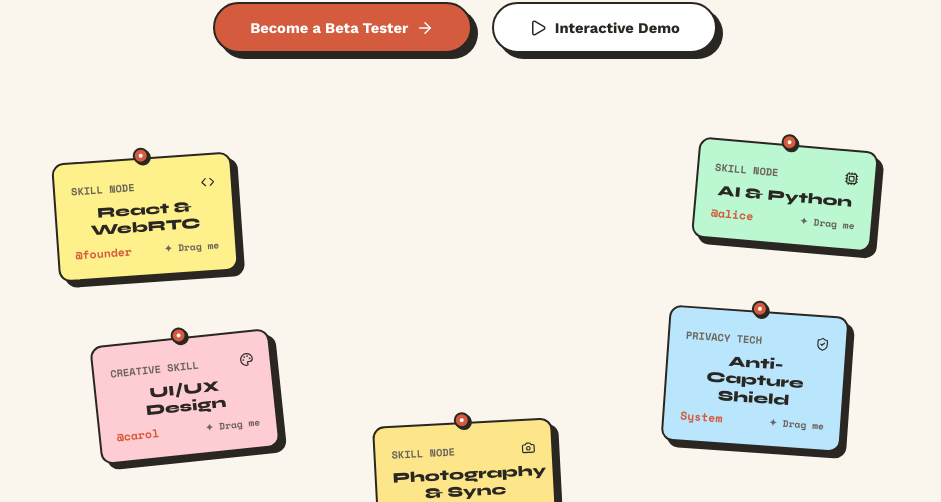
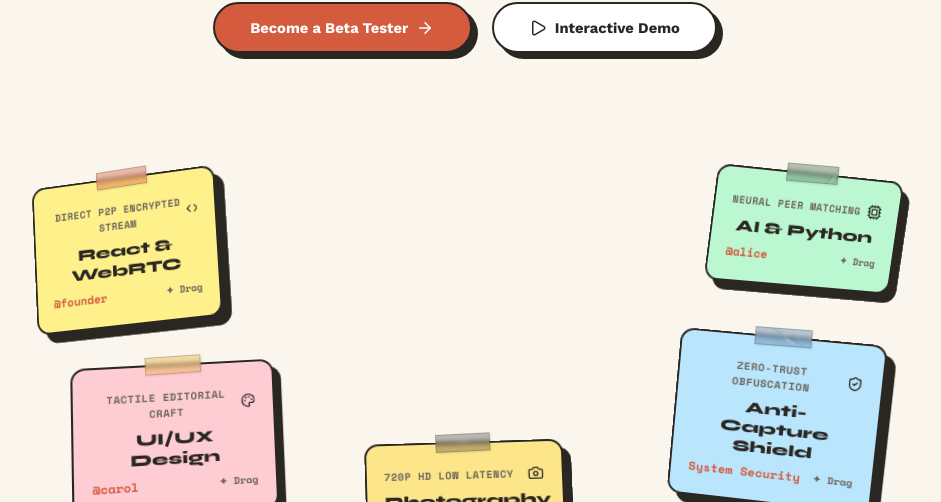
Before and after one commit to swaplyone/videocall-webrtc, a React (Vite) app in the folder frontend/: page / in a window 1280 px wide. Shown: the part 450-952 px from the top of the page, without its empty margins (175-1116 px from the left). Built offline with nearby package versions, Linux system fonts and the light colour scheme; no server answers.

Commit message:
feat: design 3D cinematic parallax sticky notes scene with multi-depth layers and mouse perspective tilt

```diff
--- /dev/null
+++ b/frontend/src/components/landing/CinematicStickyScene.jsx
@@ -0,0 +1,191 @@
+import React, { useState, useEffect } from 'react';
+import { motion } from 'framer-motion';
+import { Code, Cpu, Palette, Camera, ShieldCheck, Zap, Sparkles, MessageSquare, Video } from 'lucide-react';
+
+const CINEMATIC_NOTES = [
+  {
+    id: 'note-1',
+    title: 'React & WebRTC',
+    subtitle: 'Direct P2P Encrypted Stream',
+    author: '@founder',
+    bg: '#FEF08A', // Warm Yellow
+    border: '#2A2723',
+    depth: 1.2, // Foreground
+    initialPos: { x: -340, y: -30, rotateX: 6, rotateY: -12, rotateZ: -5 },
+    icon: Code,
+    tapeColor: 'rgba(214, 91, 62, 0.4)'
+  },
+  {
+    id: 'note-2',
+    title: 'AI & Python',
+    subtitle: 'Neural Peer Matching',
+    author: '@alice',
+    bg: '#BBF7D0', // Soft Sage
+    border: '#2A2723',
+    depth: 1.1,
+    initialPos: { x: 340, y: -50, rotateX: -8, rotateY: 10, rotateZ: 6 },
+    icon: Cpu,
+    tapeColor: 'rgba(74, 110, 83, 0.4)'
+  },
+  {
+    id: 'note-3',
+    title: 'UI/UX Design',
+    subtitle: 'Tactile Editorial Craft',
+    author: '@carol',
+    bg: '#FECDD3', // Coral Pink
+    border: '#2A2723',
+    depth: 0.9, // Midground
+    initialPos: { x: -290, y: 160, rotateX: 10, rotateY: 8, rotateZ: -4 },
+    icon: Palette,
+    tapeColor: 'rgba(229, 169, 60, 0.4)'
+  },
+  {
+    id: 'note-4',
+    title: 'Anti-Capture Shield',
+    subtitle: 'Zero-Trust Obfuscation',
+    author: 'System Security',
+    bg: '#BAE6FD', // Sky Blue
+    border: '#2A2723',
+    depth: 1.15,
+    initialPos: { x: 310, y: 140, rotateX: -6, rotateY: -10, rotateZ: 4 },
+    icon: ShieldCheck,
+    tapeColor: 'rgba(76, 119, 159, 0.4)'
+  },
+  {
+    id: 'note-5',
+    title: 'Photography & Sync',
+    subtitle: '720p HD Low Latency',
+    author: '@david',
+    bg: '#FDE68A', // Warm Gold
+    border: '#2A2723',
+    depth: 1.0,
+    initialPos: { x: 0, y: 230, rotateX: 4, rotateY: -4, rotateZ: -2 },
+    icon: Camera,
+    tapeColor: 'rgba(42, 39, 35, 0.3)'
+  }
+];
+
+export default function CinematicStickyScene() {
+  const [mousePos, setMousePos] = useState({ x: 0, y: 0 });
+
+  useEffect(() => {
+    const handleMouseMove = (e) => {
+      const { innerWidth, innerHeight } = window;
+      const x = (e.clientX / innerWidth - 0.5) * 2; // -1 to 1
+      const y = (e.clientY / innerHeight - 0.5) * 2; // -1 to 1
+      setMousePos({ x, y });
+    };
+
+    window.addEventListener('mousemove', handleMouseMove);
+    return () => window.removeEventListener('mousemove', handleMouseMove);
+  }, []);
+
+  return (
+    <div
+      style={{
+        position: 'relative',
+        width: '100%',
+        height: '420px',
+        margin: '1.5rem 0',
+        perspective: '1200px',
+        display: 'flex',
+        alignItems: 'center',
+        justifyContent: 'center',
+        overflow: 'visible'
+      }}
+    >
+      {/* 3D Cinematic Parallax Container */}
+      <motion.div
+        style={{
+          position: 'relative',
+          width: '100%',
+          height: '100%',
+          display: 'flex',
+          alignItems: 'center',
+          justifyContent: 'center',
+          transformStyle: 'preserve-3d',
+          transform: `rotateX(${mousePos.y * -8}deg) rotateY(${mousePos.x * 12}deg)`,
+          transition: 'transform 0.1s ease-out'
+        }}
+      >
+        {CINEMATIC_NOTES.map((note) => {
+          const Icon = note.icon;
+          const parallaxX = note.initialPos.x + mousePos.x * 25 * note.depth;
+          const parallaxY = note.initialPos.y + mousePos.y * 25 * note.depth;
+
+          return (
+            <motion.div
+              key={note.id}
+              drag
+              dragConstraints={{ left: -500, right: 500, top: -200, bottom: 300 }}
+              dragElastic={0.2}
+              whileDrag={{ scale: 1.12, rotateX: 0, rotateY: 0, zIndex: 200 }}
+              whileHover={{ scale: 1.06, cursor: 'grab' }}
+              whileTap={{ cursor: 'grabbing' }}
+              initial={{ opacity: 0, scale: 0.8 }}
+              animate={{
+                opacity: 1,
+                scale: 1,
+                x: parallaxX,
+                y: [parallaxY, parallaxY - 10, parallaxY],
+                rotateX: note.initialPos.rotateX,
+                rotateY: note.initialPos.rotateY,
+                rotateZ: note.initialPos.rotateZ
+              }}
+              transition={{
+                y: { duration: 4 + note.depth * 0.8, repeat: Infinity, ease: 'easeInOut' },
+                opacity: { duration: 0.6 }
+              }}
+              style={{
+                position: 'absolute',
+                width: '200px',
+                padding: '1.25rem 1.1rem',
+                background: note.bg,
+                border: `2.5px solid ${note.border}`,
+                borderRadius: '14px',
+                boxShadow: `${8 * note.depth}px ${8 * note.depth}px 0px 0px #2A2723`,
+                color: '#2A2723',
+                fontFamily: 'var(--font-mono)',
+                userSelect: 'none',
+                transformStyle: 'preserve-3d',
+                zIndex: Math.round(note.depth * 10)
+              }}
+            >
+              {/* Washi Tape Strip at Top */}
+              <div
+                style={{
+                  position: 'absolute',
+                  top: '-10px',
+                  left: '50%',
+                  transform: 'translateX(-50%) rotate(-1deg)',
+                  width: '55px',
+                  height: '18px',
+                  background: note.tapeColor,
+                  backdropFilter: 'blur(2px)',
+                  border: '1px solid rgba(42, 39, 35, 0.2)',
+                  boxShadow: '1px 1px 2px rgba(0,0,0,0.1)'
+                }}
+              />
+
+              <div style={{ display: 'flex', alignItems: 'center', justifyContent: 'space-between', marginBottom: '0.5rem', paddingTop: '0.2rem' }}>
+                <span style={{ fontSize: '0.65rem', fontWeight: 800, textTransform: 'uppercase', color: '#6B655C', letterSpacing: '0.5px' }}>
+                  {note.subtitle}
+                </span>
+                <Icon size={16} color="#2A2723" />
+              </div>
+
+              <h4 style={{ margin: '0 0 0.4rem 0', fontSize: '1rem', fontWeight: 800, fontFamily: 'var(--font-display)', lineHeight: 1.25 }}>
+                {note.title}
+              </h4>
+
+              <div style={{ fontSize: '0.75rem', fontWeight: 800, color: '#D45B3E', display: 'flex', justifyContent: 'space-between', alignItems: 'center', marginTop: '0.4rem' }}>
+                <span>{note.author}</span>
+                <span style={{ fontSize: '0.62rem', color: '#6B655C', fontWeight: 700 }}>✦ Drag</span>
+              </div>
+            </motion.div>
+          );
+        })}
+      </motion.div>
+    </div>
+  );
+}
--- a/frontend/src/components/landing/PaperHero.jsx
+++ b/frontend/src/components/landing/PaperHero.jsx
@@ -1,11 +1,11 @@
 import React from 'react';
 import { motion } from 'framer-motion';
 import { Sparkles, ArrowRight, Play } from 'lucide-react';
-import FloatingStickyNotes from './FloatingStickyNotes';
+import CinematicStickyScene from './CinematicStickyScene';
 
 export default function PaperHero({ onTriggerVortex, onScrollToDemo }) {
   return (
-    <div style={{ position: 'relative', zIndex: 1, paddingTop: '110px', paddingBottom: '60px', maxWidth: '1200px', margin: '0 auto', textAlign: 'center', color: '#2A2723' }}>
+    <div style={{ position: 'relative', zIndex: 1, paddingTop: '110px', paddingBottom: '50px', maxWidth: '1250px', margin: '0 auto', textAlign: 'center', color: '#2A2723', overflow: 'visible' }}>
       {/* Paper Badge Tag */}
       <motion.div
         initial={{ opacity: 0, y: -15 }}
@@ -70,7 +70,7 @@ export default function PaperHero({ onTriggerVortex, onScrollToDemo }) {
         initial={{ opacity: 0, y: 15 }}
         animate={{ opacity: 1, y: 0 }}
         transition={{ duration: 0.6, delay: 0.4 }}
-        style={{ display: 'flex', gap: '1.25rem', justifyContent: 'center', flexWrap: 'wrap', marginBottom: '2.5rem' }}
+        style={{ display: 'flex', gap: '1.25rem', justifyContent: 'center', flexWrap: 'wrap', marginBottom: '1.5rem' }}
       >
         <button
           onClick={onTriggerVortex}
@@ -87,8 +87,7 @@ export default function PaperHero({ onTriggerVortex, onScrollToDemo }) {
             display: 'inline-flex',
             alignItems: 'center',
             gap: '0.5rem',
-            fontFamily: 'var(--font-body)',
-            transition: 'transform 0.15s ease, box-shadow 0.15s ease'
+            fontFamily: 'var(--font-body)'
           }}
         >
           Become a Beta Tester <ArrowRight size={18} />
@@ -109,16 +108,15 @@ export default function PaperHero({ onTriggerVortex, onScrollToDemo }) {
             display: 'inline-flex',
             alignItems: 'center',
             gap: '0.5rem',
-            fontFamily: 'var(--font-body)',
-            transition: 'transform 0.15s ease, box-shadow 0.15s ease'
+            fontFamily: 'var(--font-body)'
           }}
         >
           <Play size={18} /> Interactive Demo
         </button>
       </motion.div>
 
-      {/* Interactive Physics Draggable Floating Sticky Notes */}
-      <FloatingStickyNotes />
+      {/* 3D Cinematic Parallax Draggable Sticky Notes Scene */}
+      <CinematicStickyScene />
     </div>
   );
 }
```
